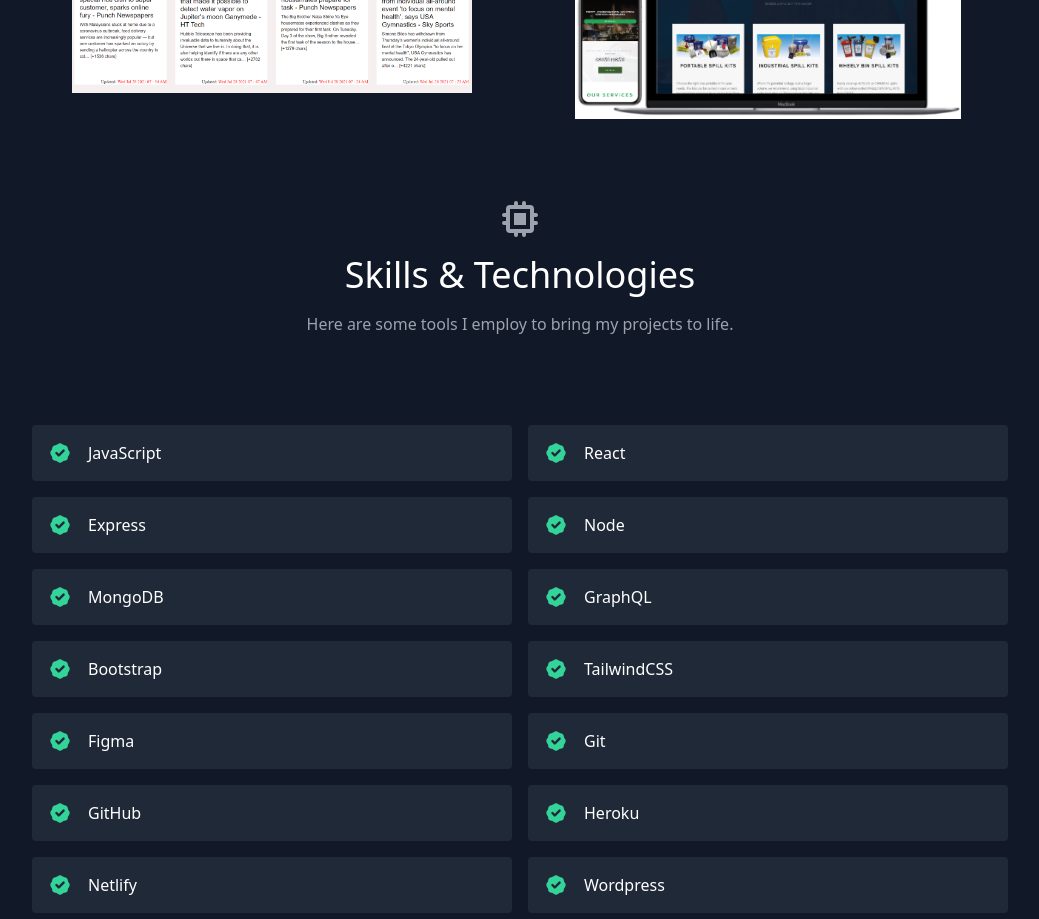
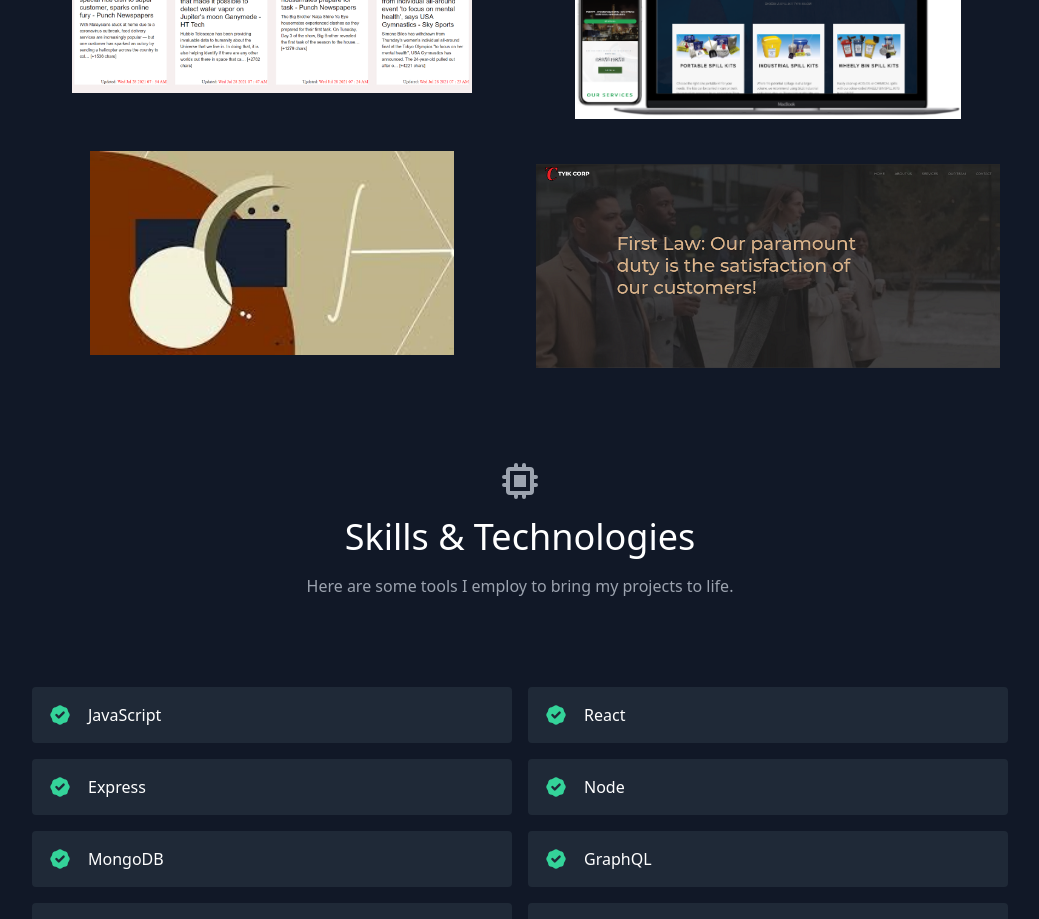
Before and after one commit to ammanabua/my-portfolio, a React (Create React App) app: page / in a window 1280 px wide. Shown: the part 1020-1939 px from the top of the page, without its empty margins (120-1159 px from the left). Built offline with nearby package versions, Linux system fonts and the light colour scheme.

Commit message:
update projects

```diff
--- a/src/data.js
+++ b/src/data.js
@@ -15,6 +15,22 @@ export const projects = [
       "Website for an Environmental Cleanup company, looking to tap into the Nigerian market",
     image: "./drizitenv.png",
     link: "https://drizitnig.ng/",
+  },
+  {
+    title: "Patatap Clone",
+    subtitle: "Paper js, Howler js",
+    description:
+      "A clone of the popular Patatap animation sound-kit, assigning shapes and sounds to each key",
+    image: "./patatap.jpg",
+    link: "https://trusting-rosalind-906192.netlify.app/",
+  },
+  {
+    title: "TYIK Corp.",
+    subtitle: "Canadian Business Website",
+    description:
+      "Website for a business based in Canada to give overall information about their services and management",
+    image: "./tyikcorp.png",
+    link: "https://tyikcorp.com/",
   },
 ];
 
```
Also changed, not shown: public/patatap.jpg (added), public/tyikcorp.png (added).
